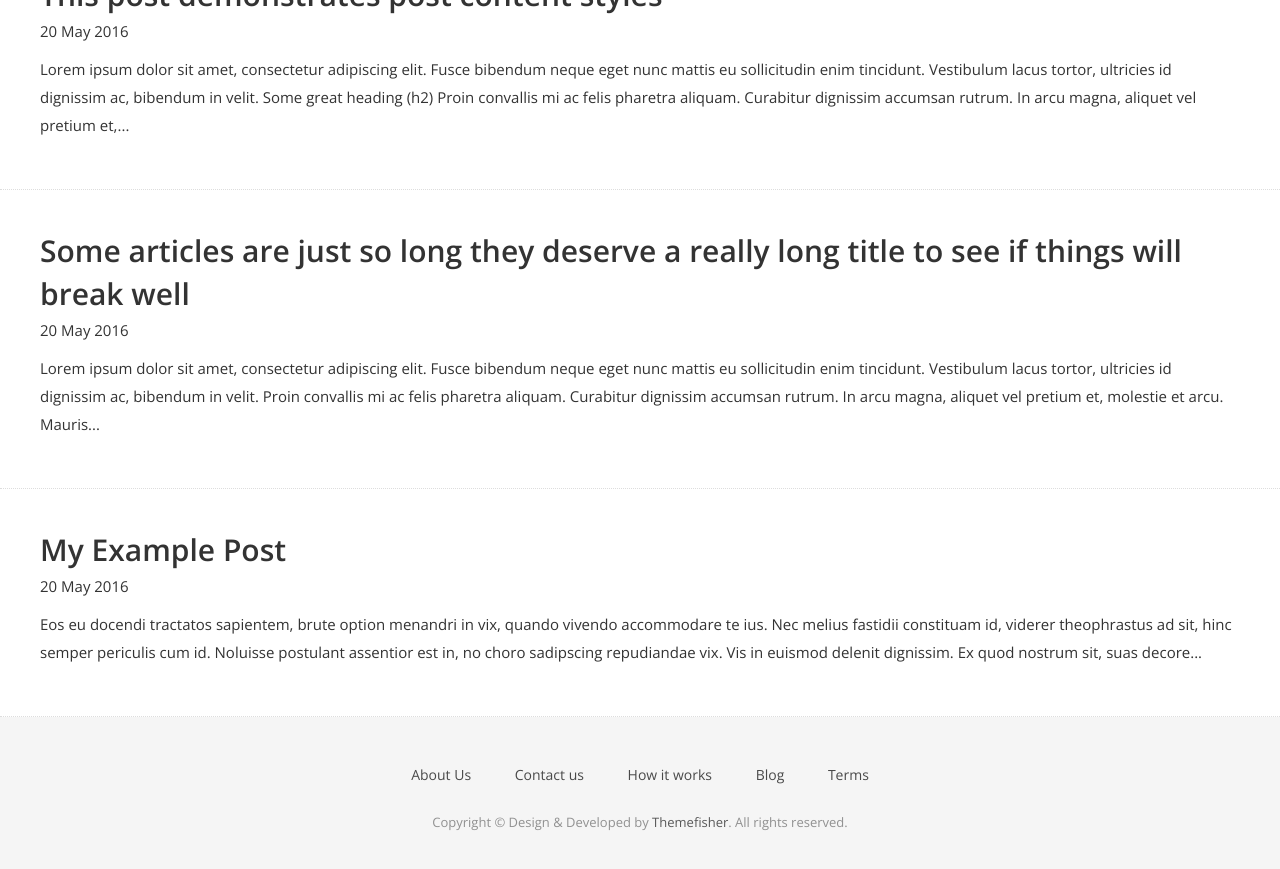
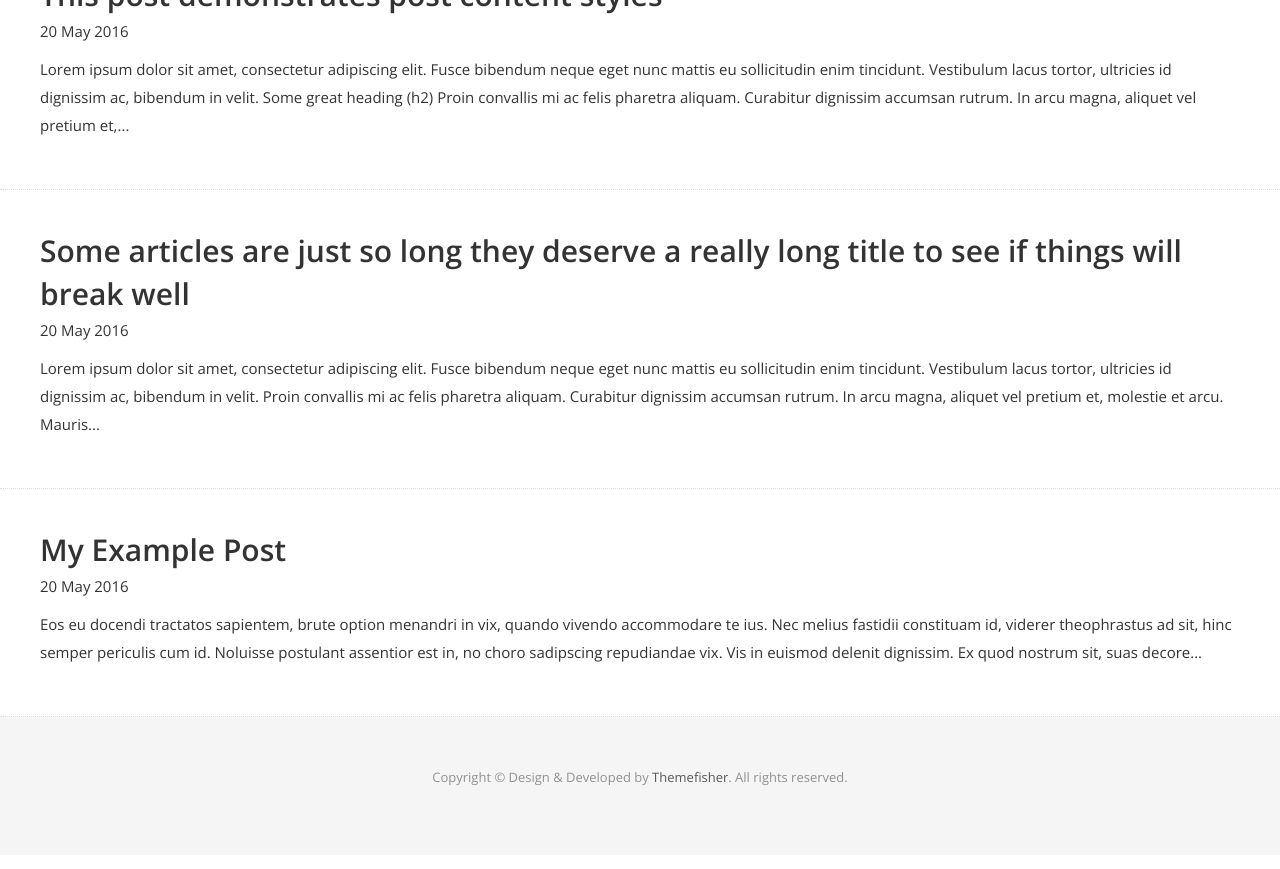
Before and after one commit to sebh/sebh.github.io, a Jekyll site: the page built from blog.html, in a window 1280 px wide and 900 px high, scrolled down 753 px. Shown: the top 869 px of the window. Built offline with Jekyll 4.4.1, drawn with Linux system fonts in a browser that asks for light colours; nearby versions of some CDN libraries; some web fonts are replaced.

Commit message:
Commented out footer

```diff
--- a/_includes/footer.html
+++ b/_includes/footer.html
@@ -3,7 +3,7 @@
   <div class="container">
     <div class="row">
       <div class="col-md-12">
-        <div class="footer-manu">
+        <!--<div class="footer-manu">
           <ul>
             <li><a href="#">About Us</a></li>
             <li><a href="{{ site.baseurl }}/contact">Contact us</a></li>
@@ -11,7 +11,7 @@
             <li><a href="{{ site.baseurl }}/blog">Blog</a></li>
             <li><a href="#">Terms</a></li>
           </ul>
-        </div>
+        </div>-->
         <p>Copyright &copy; Design &amp; Developed by <a href="http://www.themefisher.com">Themefisher</a>. All rights reserved.</p>
       </div>
     </div>
```
